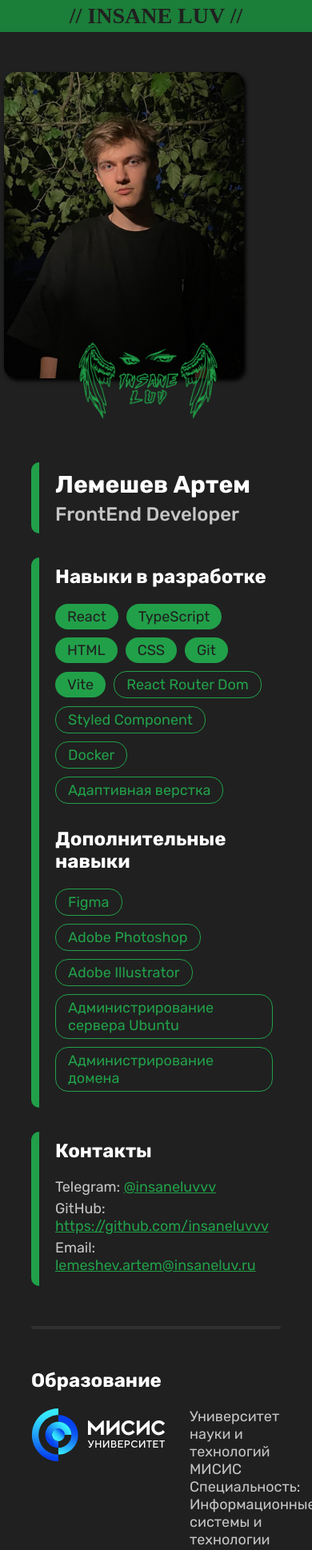
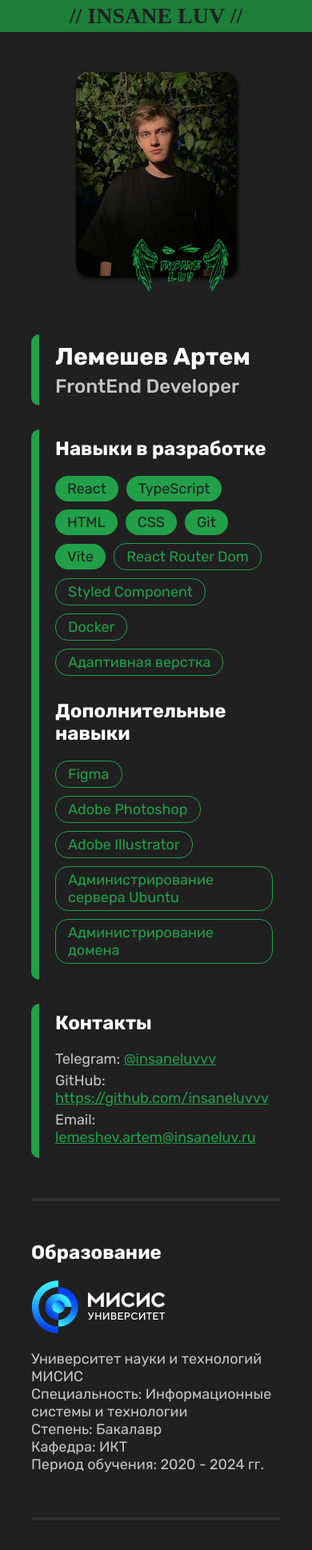
Before and after one commit to insaneluvvv/insaneluv.ru, a React (Vite) app: page / in a window 390 px wide. Shown: the top 1938 px of the page at 80% size. Built offline with nearby package versions, Linux system fonts and the light colour scheme; a web font is replaced by a local one.

Commit message:
Added adaptive for phones

```diff
--- a/src/pages/Home.tsx
+++ b/src/pages/Home.tsx
@@ -148,6 +148,12 @@ const AvatarContainer = styled.div`
 	align-items: center;
 	width: 300px;
 	margin-right: 80px;
+	@media (max-width: 1200px) {
+		margin-right: 0px;
+	}
+	@media (max-width: 600px) {
+		width: 150px;
+	}
 	.avatar {
 		min-width: 200px;
 		width: 100%;
@@ -236,6 +242,15 @@ const EducationContainer = styled.div`
 			cursor: pointer;
 		}
 	}
+	@media (max-width: 600px) {
+		div {
+			flex-direction: column;
+			img {
+				margin-right: 0px;
+				margin-bottom: 20px;
+			}
+		}
+	}
 `;
 
 const ExperienceContainer = styled.div`
@@ -248,6 +263,15 @@ const ExperienceContainer = styled.div`
 			margin-right: 30px;
 			width: 168px;
 			cursor: pointer;
+		}
+	}
+	@media (max-width: 600px) {
+		div {
+			flex-direction: column;
+			img {
+				margin-right: 0px;
+				margin-bottom: 20px;
+			}
 		}
 	}
 `;
@@ -295,7 +319,6 @@ const ProjectBlock = styled.div`
 	width: 400px;
 	max-width: 100%;
 
-	padding: 30px;
 	/* background-color: #404040; */
 	img {
 		width: 100%;
@@ -309,12 +332,17 @@ const ProjectName = styled.div`
 	display: flex;
 	align-items: center;
 	height: 30px;
+	margin-bottom: 20px;
 		span {
 		color: #21A049;
 		margin-bottom: 5px;
 		margin-right: 20px;
 	}
-	margin-bottom: 20px;
+	@media (max-width: 600px) {
+		flex-direction: column;
+		align-items: start;
+		height: 60px;
+	}
 `;
 
 const ProjectType = styled.div`
@@ -359,6 +387,7 @@ const ProjectGitBtn = styled.button`
 	padding: 8px 20px;
 	border-radius: 10px;
 	background-color: #21A049;
+	color: #303030;
 	margin-right: 10px;
 	cursor: pointer;
 	transition: 200ms ease;
@@ -372,6 +401,7 @@ const PrototypeBtn = styled.button`
 	padding: 8px 20px;
 	border-radius: 10px;
 	background-color: #21A049;
+	color: #303030;
 	cursor: pointer;
 	transition: 200ms ease;
 	&:hover {
```
